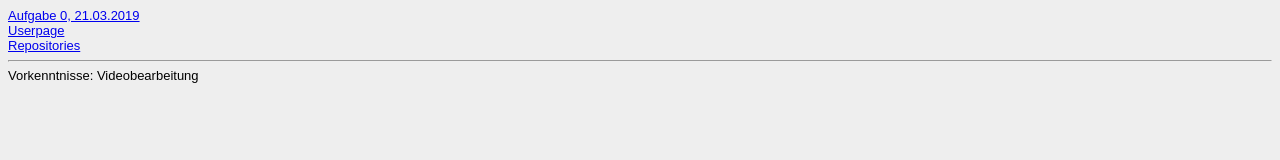
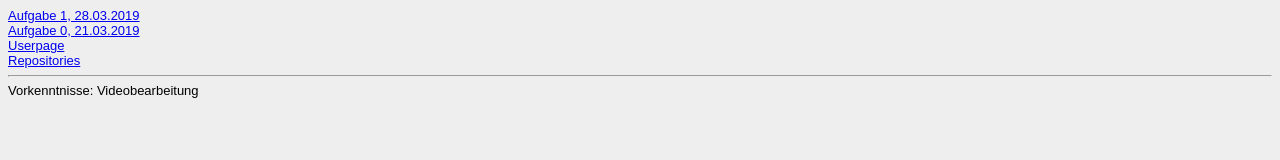
Before and after one commit to dennisbenz/dennisbenz.github.io, a plain HTML site: page Steckbrief/steckbrief.htm in a window 1280 px wide. Drawn offline with Linux system fonts and the light colour scheme.

Commit message:
PDF hochgeladen

```diff
--- a/Steckbrief/steckbrief.htm
+++ b/Steckbrief/steckbrief.htm
@@ -5,6 +5,7 @@
 <!-- diese Zeile zuvor löschen
 <a href="Datenadresse eintragen" target="_blank">Aufgabe 1a, 1.1.2015</a></br>
 und diese -->
+<a href="https://dennisbenz.github.io/EIA2/Aufgabe1/Aufgabe1.pdf" target="_blank">Aufgabe 1, 28.03.2019</a><br>
 <a href="https://dennisbenz.github.io/EIA2/Aufgabe0/Aufgabe0.html" target="_blank">Aufgabe 0, 21.03.2019</a><br>
 <a href="https://dennisbenz.github.io/" target="_blank">Userpage</a><br>
 <a href="https://github.com/dennisbenz/EIA2" target="_blank">Repositories</a><br>
```
